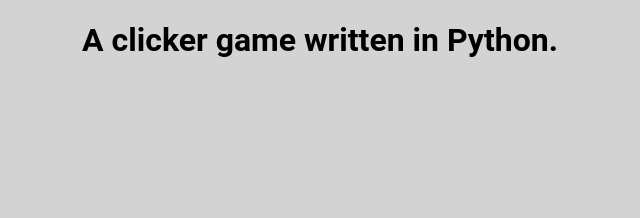
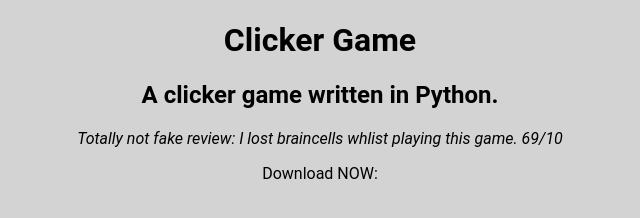
Before and after one commit to fallenjava/clicker-game, a plain HTML site: page index.html in a window 1280 px wide. Shown: the whole page, without its empty margins (320-960 px from the left). Drawn offline with Linux system fonts and the light colour scheme.

Commit message:
Added a secondary header, a "review" and other crap.

```diff
--- a/index.html
+++ b/index.html
@@ -6,6 +6,10 @@
   <link rel=stylesheet href=styles.css>
 </head>
 <body>
-	<h1> A clicker game written in Python. </h1>
+
+	<h1> Clicker Game </h1>
+	<h2> A clicker game written in Python. </h2>
+	<p> <i>  Totally not fake review: I lost braincells whlist playing this game. 69/10 </i>  </p>
+	<p> Download NOW: </p>
 </body>
 </html>
```
